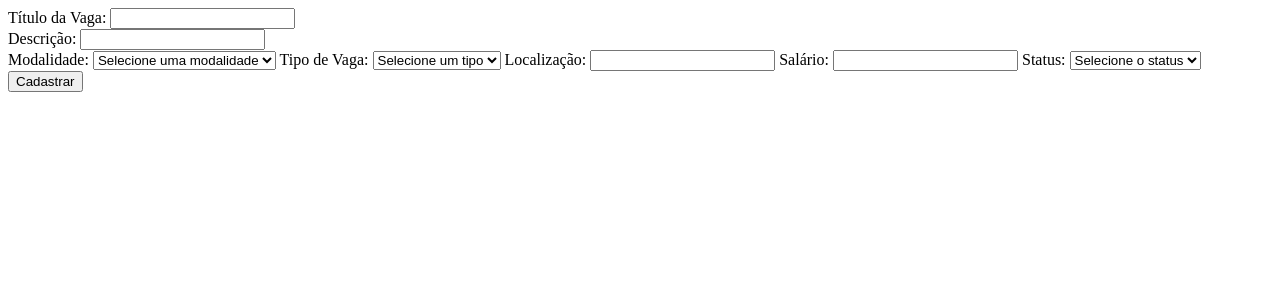
After one commit to pedroeroel/EMPREGO-SENAI, a Flask app: page /new-vacancy in a window 1280 px wide. The commit adds this page. Shown: the top 300 px of the page. Run offline with Flask 3, Linux system fonts and the light colour scheme.

Commit message:
Vacancy registering update

```diff
--- a/app.py
+++ b/app.py
@@ -21,6 +21,9 @@ def login():
 
     if session.get('adm') == True:
         return redirect('/admin')
+
+    elif session.get('companyInfo') == True:
+        return redirect('/company')
 
     elif request.method == 'GET':
         return render_template('login.html')
@@ -299,6 +302,50 @@ def company ():
 
     return render_template('company.html', company=company, activeVacancies=activeVacancies, inactiveVacancies=inactiveVacancies)
 
+@app.route('/new-vacancy', methods=['GET', 'POST'])
+def new_vancancy ():
+
+    if session.get('adm') == True:
+        return redirect('/login')
+
+    elif request.method == 'GET':
+        return render_template('new-vacancy.html')
+
+    elif request.method == 'POST':
+
+        company = session.get('companyInfo')
+        companyID = company[0]
+        vacancyTitle = request.form['title']
+        vacancyDescription = request.form['description']
+        vacancyArrangement = request.form['arrangement']
+        vacancyType = request.form['type']
+        vacancyLocation = request.form['location']
+        vacancySalary = request.form['salary']
+        vacancyStatus = request.form ['status']
+
+        if not vacancyTitle or not vacancyDescription or not vacancyArrangement or not vacancyType or not vacancyLocation or not companyID or not vacancySalary or not vacancyStatus:
+            return render_template('new-vacancy.html', errormsg='All fields are obrigatory!')
+
+        try:
+            connection, cursor = DB.connect()
+
+            SQLstatement = '''
+            INSERT INTO vacancy VALUES
+            (null, %s, %s, %s, %s, %s, %s, %s, %s) ;'''
+
+            cursor.execute(SQLstatement, (vacancyTitle, vacancyDescription, vacancyArrangement, vacancyType, vacancyLocation, vacancySalary, companyID, vacancyStatus))
+            connection.commit()
+
+        except Exception as e:
+            print(f'Error: {e}')
+
+        finally:
+            DB.stop(connection, cursor)
+
+        return redirect('/company')
+
+
+
 if environment == 'development':
     if __name__ == '__main__':
         app.run(debug=True)
--- /dev/null
+++ b/templates/new-vacancy.html
@@ -0,0 +1,30 @@
+<form action="/new-vacancy" method="post">
+    <label for="title">Título da Vaga:</label>
+    <input required type="text" name="title"><br>
+    <label for="description">Descrição:</label>
+    <input required type="text" name="description"><br>
+    <label for="arrangement">Modalidade:</label>
+    <select required name="arrangement">
+        <option selected>Selecione uma modalidade</option>
+        <option value="Onsite">Presencial</option>
+        <option value="Hybrid">Híbrido</option>
+        <option value="Remote">Remoto</option>
+    </select>
+    <label for="type">Tipo de Vaga:</label>
+    <select required name="type">
+        <option selected>Selecione um tipo</option>
+        <option value="PJ">PJ</option>
+        <option value="CLT">CLT</option>
+    </select>
+    <label for="location">Localização:</label>
+    <input type="text" required name="location">
+    <label for="salart">Salário:</label>
+    <input type="number" required name="salary">
+    <label for="status">Status:</label>
+    <select required name="status">
+        <option selected>Selecione o status</option>
+        <option value="active">Ativa</option>
+        <option value="inactive">Inativa</option>
+    </select>
+    <button type="submit">Cadastrar</button>
+</form>
```
Also changed, not shown: templates/company.html (+16 -11 lines).
